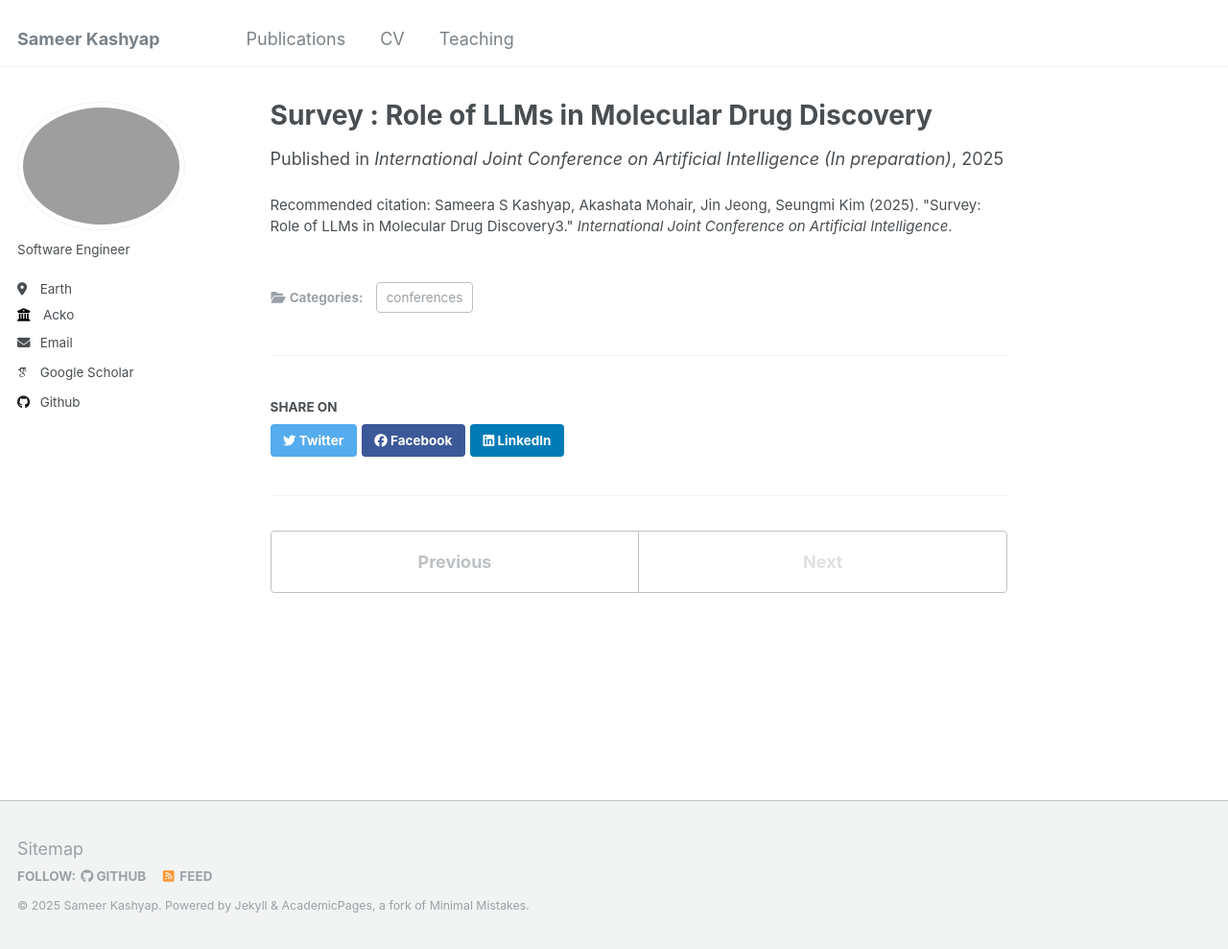
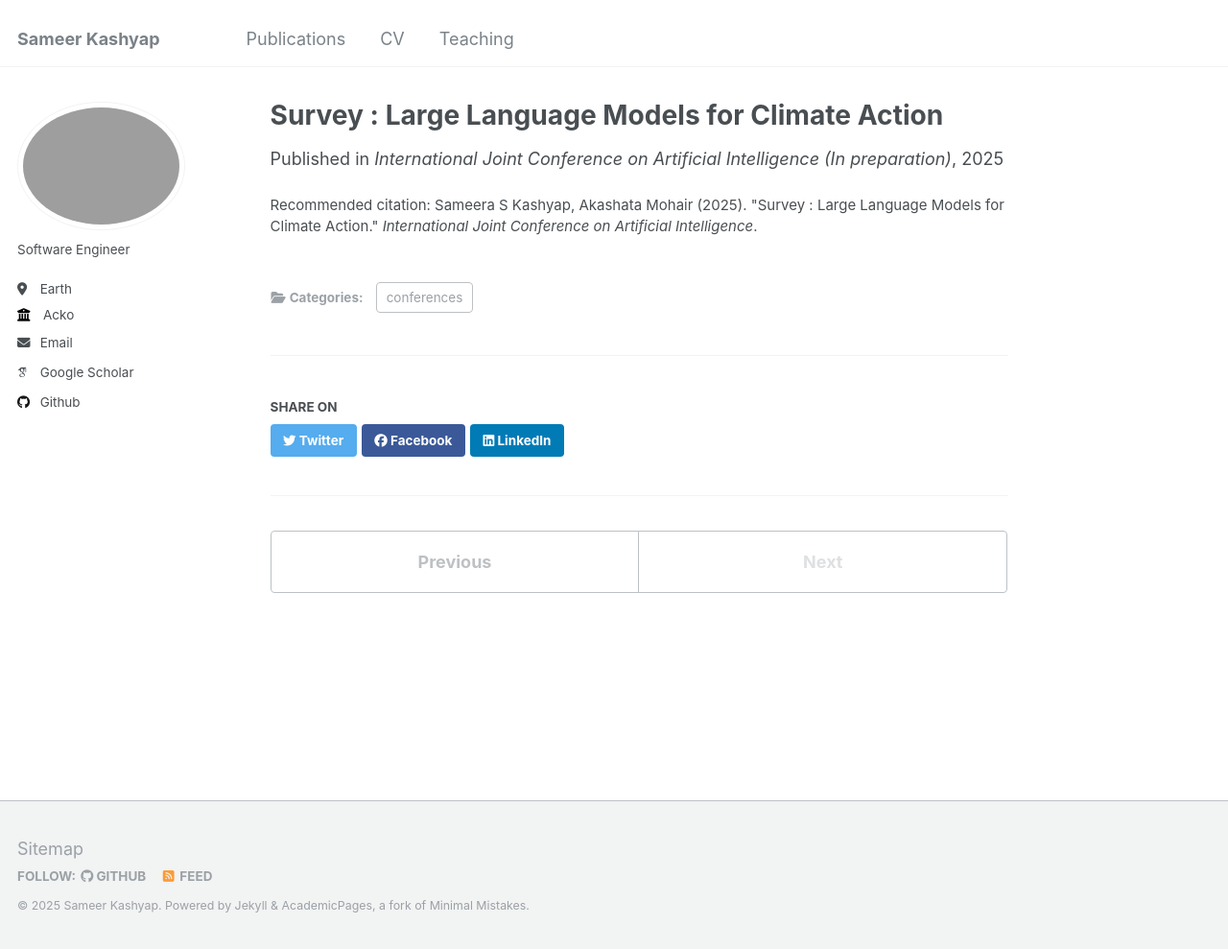
Before and after one commit to Sameerkash/Sameerkash.github.io, a Jekyll site: the page built from _publications/2015-10-01-paper-title-number-3.md, in a window 1280 px wide and 989 px high. Shown: the whole window at 96% size. Built offline with Jekyll 4.4.1, drawn with Linux system fonts in a browser that asks for light colours; some web fonts are replaced.

Commit message:
fix : change to llm for climate

```diff
--- a/_publications/2015-10-01-paper-title-number-3.md
+++ b/_publications/2015-10-01-paper-title-number-3.md
@@ -1,12 +1,12 @@
 ---
-title: "Survey : Role of LLMs in Molecular Drug Discovery"
+title: "Survey : Large Language Models for Climate Action"
 collection: publications
 category: conferences
 permalink: /publication/2025-01-01/drug-discovery
-excerpt: 'We conduct a thorough research around methods available for molecular drug discovery using LLMs.'
+excerpt: 'We conduct a thorough research around fine tuned LLMs available for climate action .'
 date: 2025-10-01
 venue: 'International Joint Conference on Artificial Intelligence (In preparation)'
 # slidesurl: 'http://academicpages.github.io/files/slides3.pdf'
 # paperurl: 'http://academicpages.github.io/files/paper3.pdf'
-citation: 'Sameera S Kashyap, Akashata Mohair, Jin Jeong, Seungmi Kim  (2025). &quot;Survey: Role of LLMs in Molecular Drug Discovery3.&quot; <i>International Joint Conference on Artificial Intelligence</i>.'
+citation: 'Sameera S Kashyap, Akashata Mohair  (2025). &quot;Survey : Large Language Models for Climate Action.&quot; <i>International Joint Conference on Artificial Intelligence</i>.'
 ---
```
